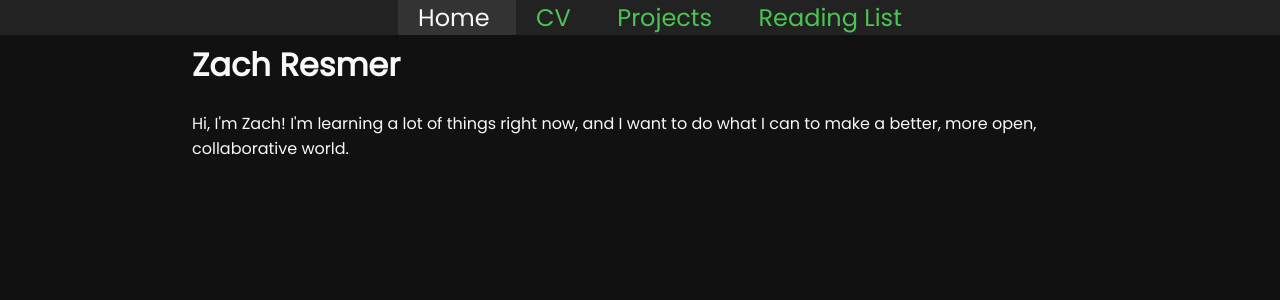
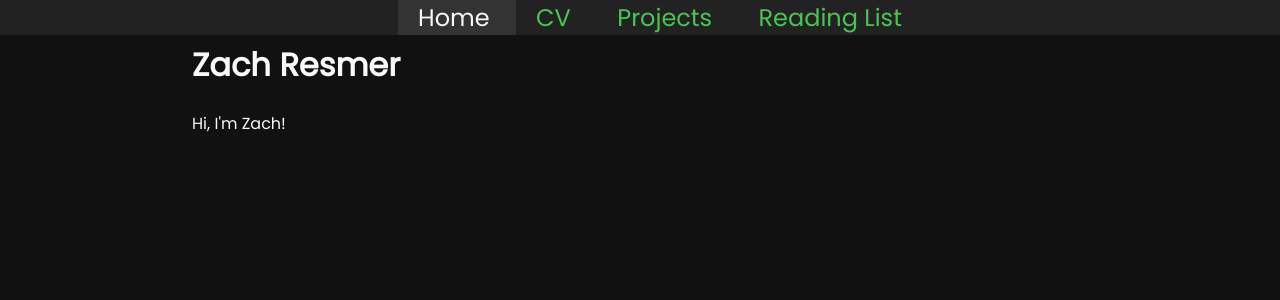
Before and after one commit to zacharesmer/zacharesmer.github.io, a Jekyll site: the page built from index.html, in a window 1280 px wide. Shown: the top 300 px of the page. Built offline with Jekyll 4.4.1, drawn with Linux system fonts in a browser that asks for light colours.

Commit message:
intro text

```diff
--- a/index.html
+++ b/index.html
@@ -3,4 +3,4 @@ layout: default
 title: zacharesmer.com
 ---
 <h1>Zach Resmer</h1>
-<p>Hi, I'm Zach! I'm learning a lot of things right now, and I want to do what I can to make a better, more open, collaborative world.</p>
+<p>Hi, I'm Zach!</p>
```
